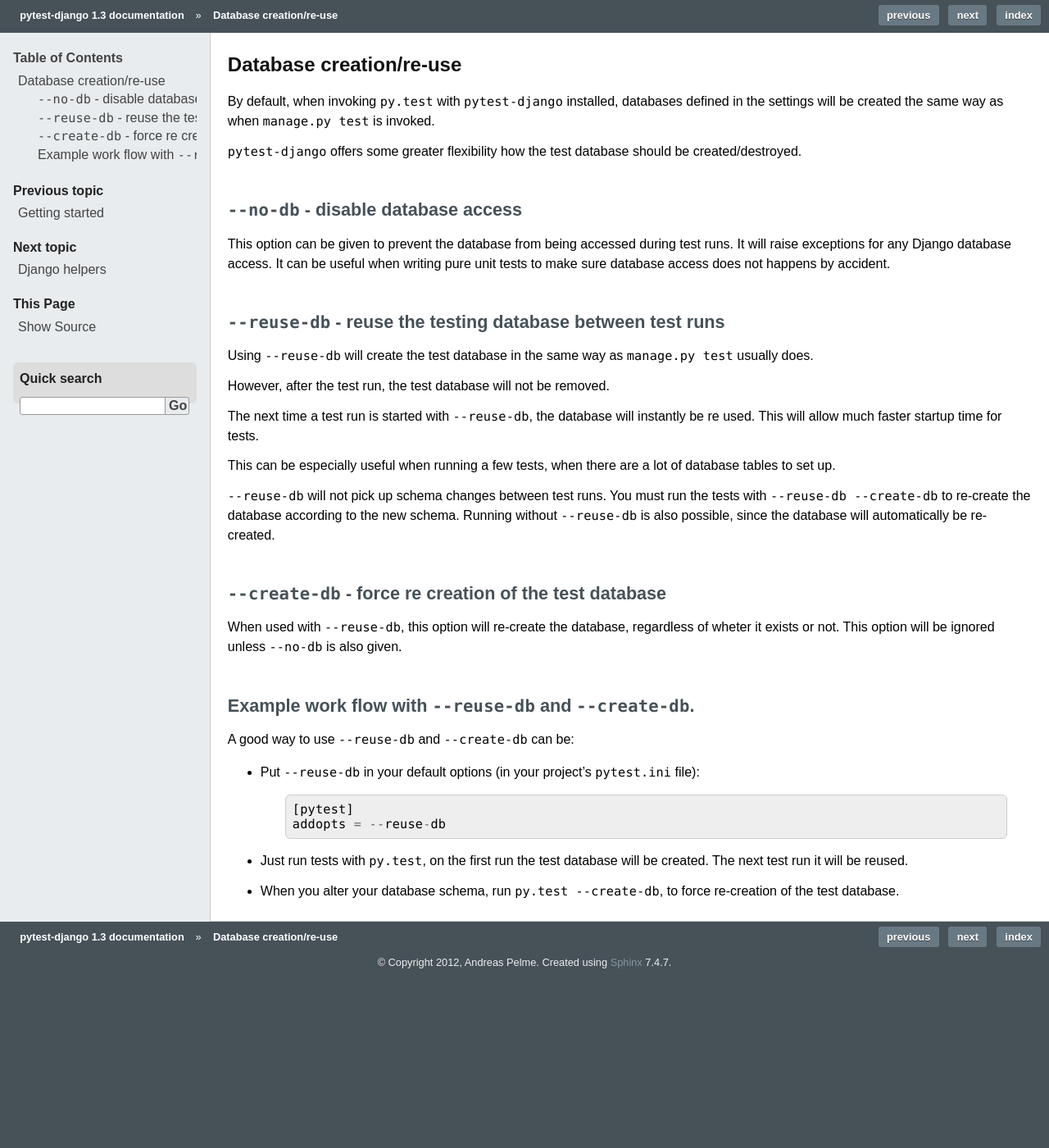
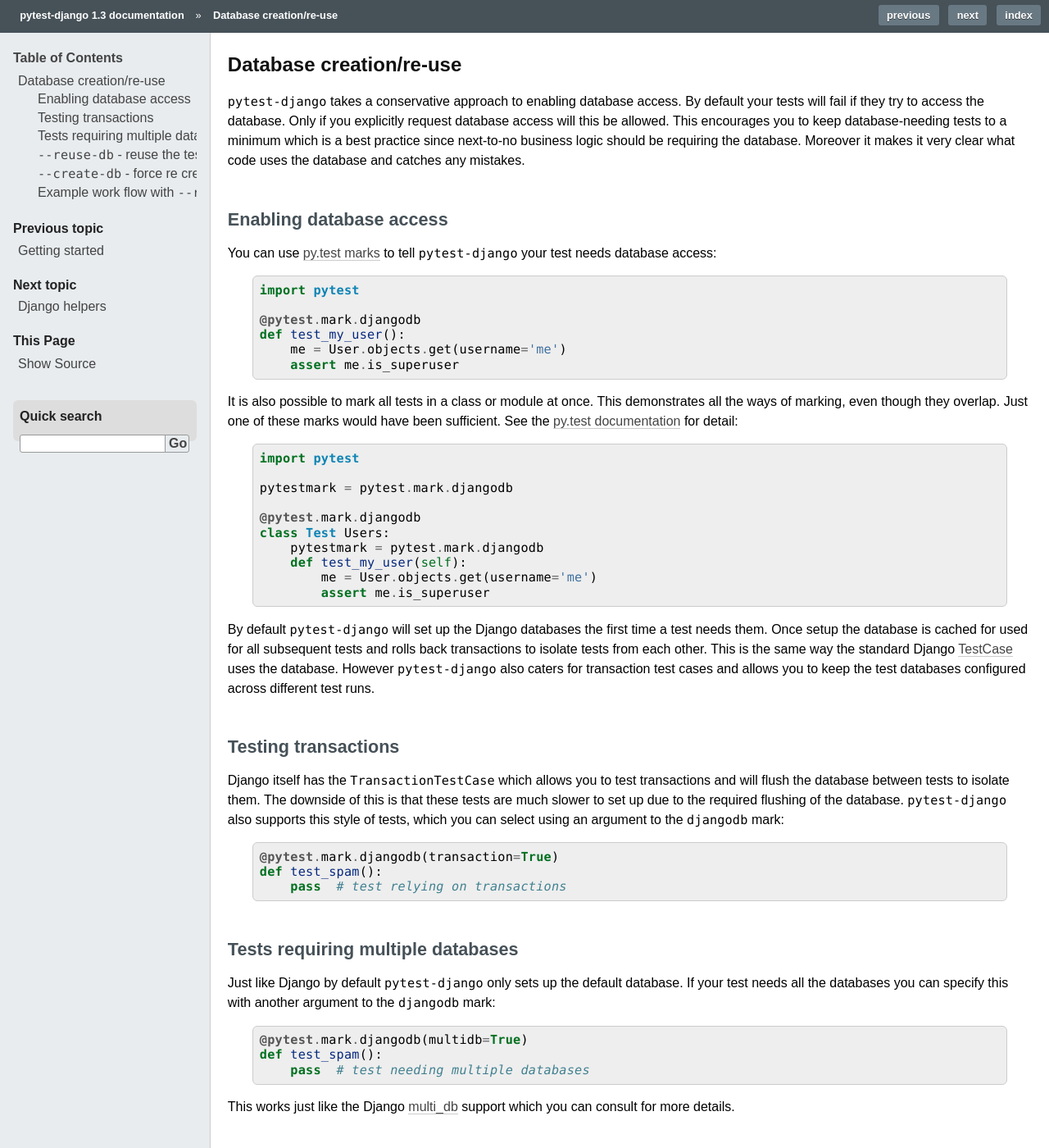
Before and after one commit to pytest-dev/pytest-django, a Sphinx documentation site: the page built from docs/database.rst, in a window 1280 px wide and 1400 px high. Shown: the whole window at 82% size. Built offline with Sphinx 7.4.7, drawn with Linux system fonts in a browser that asks for light colours.

Commit message:
Update the docs for the recent changes

```diff
--- a/README.rst
+++ b/README.rst
@@ -3,8 +3,8 @@
 Requirements
 ============
 
-These packages are required to use pytest-django, and should be installed
-separately.
+These packages are required to use pytest-django, when using pip they
+will be installed automatically.
 
  * Django 1.3+ (1.4 is supported)
 
--- a/docs/database.rst
+++ b/docs/database.rst
@@ -1,20 +1,86 @@
 Database creation/re-use
 ========================
 
-By default, when invoking ``py.test`` with ``pytest-django`` installed,
-databases defined in the settings will be created the same way as when
-``manage.py test`` is invoked.
+``pytest-django`` takes a conservative approach to enabling database
+access.  By default your tests will fail if they try to access the
+database.  Only if you explicitly request database access will this be
+allowed.  This encourages you to keep database-needing tests to a
+minimum which is a best practice since next-to-no business logic
+should be requiring the database.  Moreover it makes it very clear
+what code uses the database and catches any mistakes.
 
-``pytest-django`` offers some greater flexibility how the test database
-should be created/destroyed.
+Enabling database access
+------------------------
+
+You can use `py.test marks <http://pytest.org/latest/mark.html>`_ to
+tell ``pytest-django`` your test needs database access::
+
+   import pytest
+
+   @pytest.mark.djangodb
+   def test_my_user():
+       me = User.objects.get(username='me')
+       assert me.is_superuser
+
+It is also possible to mark all tests in a class or module at once.
+This demonstrates all the ways of marking, even though they overlap.
+Just one of these marks would have been sufficient.  See the `py.test
+documentation
+<http://pytest.org/latest/example/markers.html#marking-whole-classes-or-modules>`_
+for detail::
+
+   import pytest
+
+   pytestmark = pytest.mark.djangodb
+
+   @pytest.mark.djangodb
+   class Test Users:
+       pytestmark = pytest.mark.djangodb
+       def test_my_user(self):
+           me = User.objects.get(username='me')
+           assert me.is_superuser
 
 
-``--no-db`` - disable database access
---------------------------------------
-This option can be given to prevent the database from being accessed during
-test runs. It will raise exceptions for any Django database access. It can be
-useful when writing pure unit tests to make sure database access does not
-happens by accident.
+By default ``pytest-django`` will set up the Django databases the
+first time a test needs them.  Once setup the database is cached for
+used for all subsequent tests and rolls back transactions to isolate
+tests from each other.  This is the same way the standard Django
+`TestCase
+<https://docs.djangoproject.com/en/1.4/topics/testing/#testcase>`_
+uses the database.  However ``pytest-django`` also caters for
+transaction test cases and allows you to keep the test databases
+configured across different test runs.
+
+
+Testing transactions
+--------------------
+
+Django itself has the ``TransactionTestCase`` which allows you to test
+transactions and will flush the database between tests to isolate
+them.  The downside of this is that these tests are much slower to
+set up due to the required flushing of the database.
+``pytest-django`` also supports this style of tests, which you can
+select using an argument to the ``djangodb`` mark::
+
+   @pytest.mark.djangodb(transaction=True)
+   def test_spam():
+       pass  # test relying on transactions
+
+
+Tests requiring multiple databases
+----------------------------------
+
+Just like Django by default ``pytest-django`` only sets up the default
+database.  If your test needs all the databases you can specify this
+with another argument to the ``djangodb`` mark::
+
+   @pytest.mark.djangodb(multidb=True)
+   def test_spam():
+       pass  # test needing multiple databases
+
+This works just like the Django `multi_db
+<https://docs.djangoproject.com/en/1.4/topics/testing/#multi-database-support>`_
+support which you can consult for more details.
 
 
 ``--reuse-db`` - reuse the testing database between test runs
--- a/docs/index.rst
+++ b/docs/index.rst
@@ -37,8 +37,8 @@
 Requirements
 ============
 
-These packages are required to use pytest-django, and should be installed
-separately.
+These packages are required to use pytest-django, pip will install
+them automatically.
 
  * Django 1.3+ (1.4 is supported)
 
```
Also changed, not shown: docs/changelog.rst (+13 -0 lines), docs/contributing.rst (+5 -4 lines), docs/helpers.rst (+42 -2 lines), docs/tutorial.rst (+11 -6 lines).
